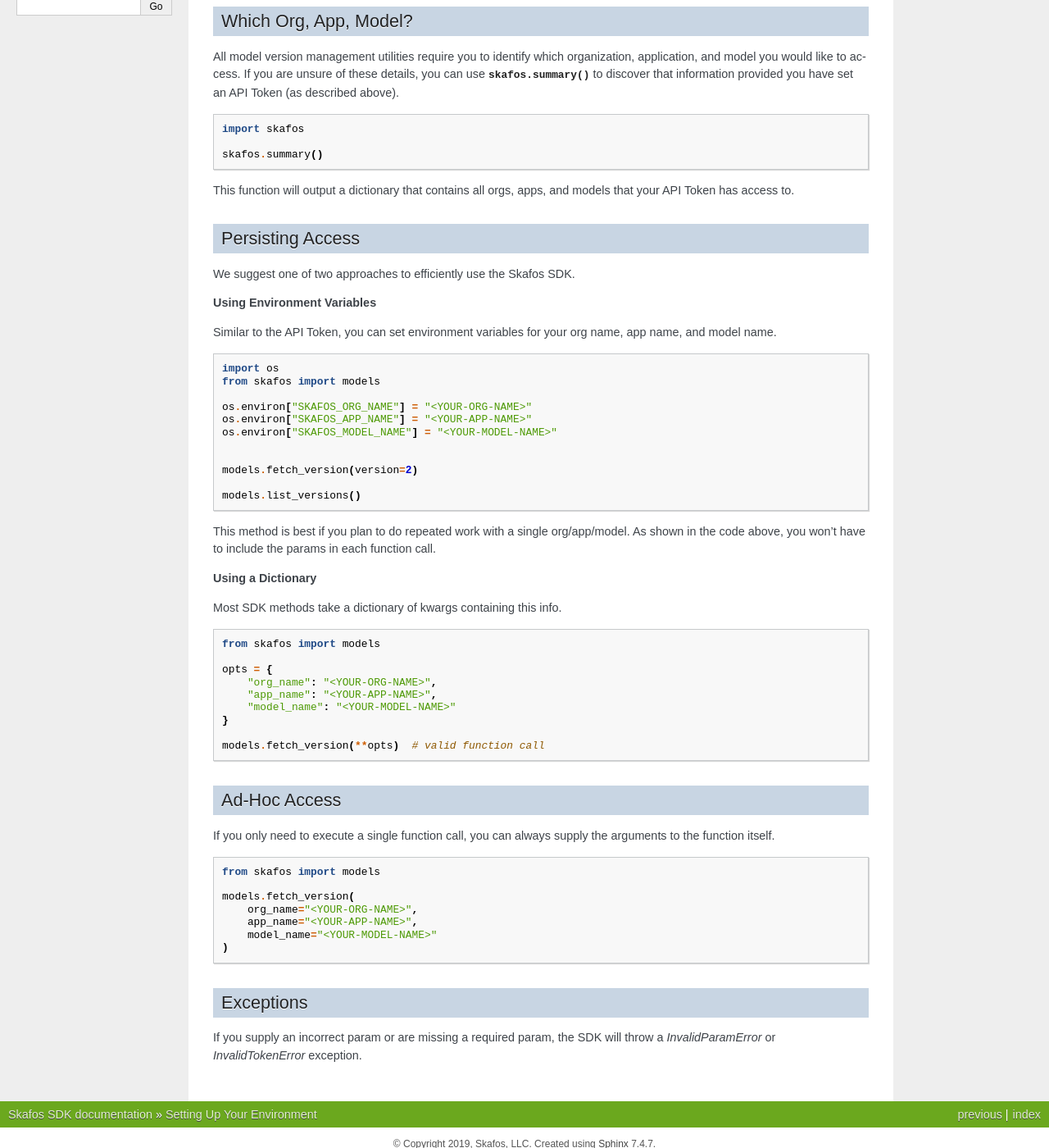
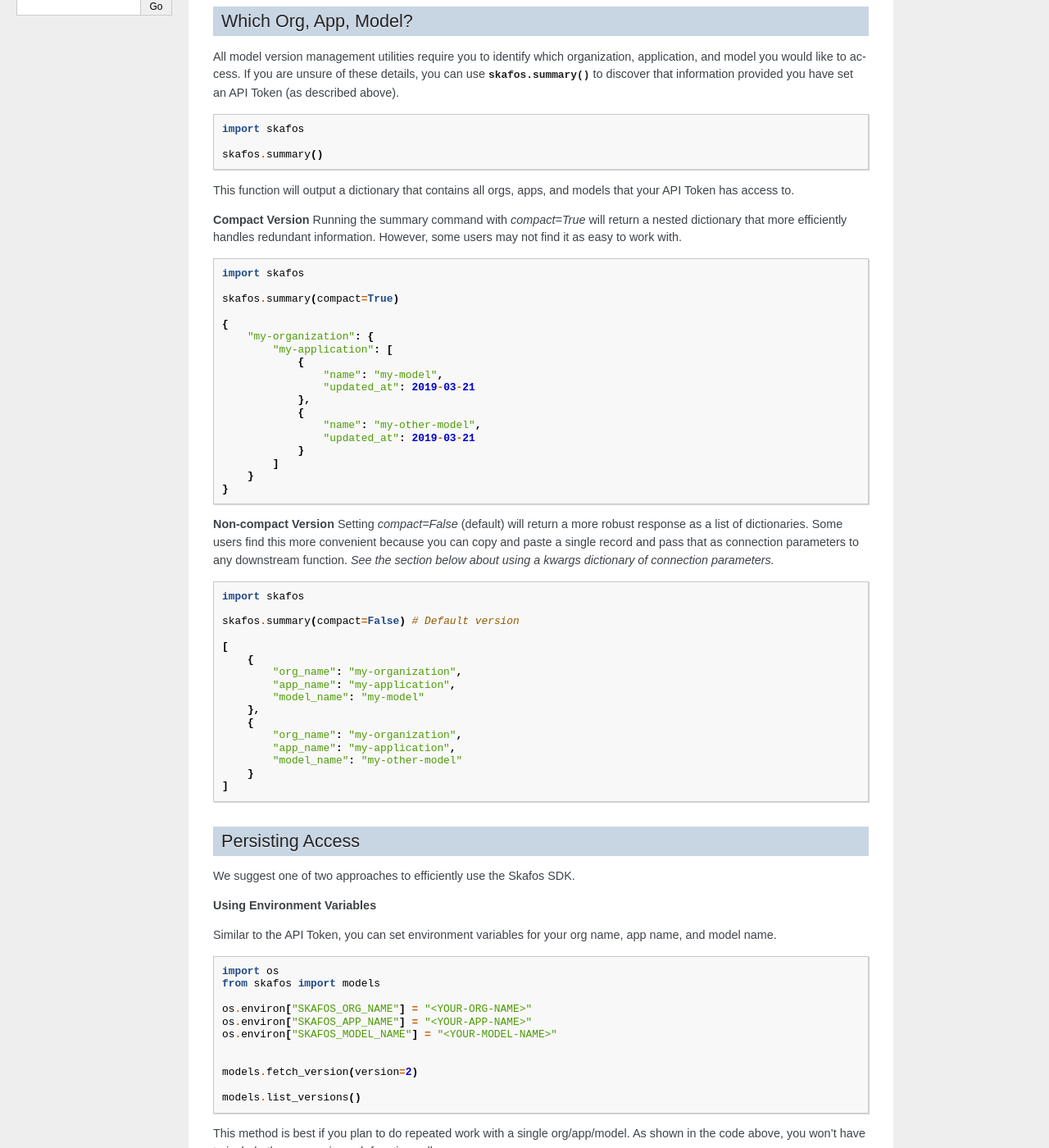
Before and after one commit to skafos/skafossdk, a Sphinx documentation site: the page built from docs/example_usage/env_setup.rst, in a window 1280 px wide and 1400 px high, scrolled down 395 px. Shown: the whole window at 82% size. Built offline with Sphinx 7.4.7, drawn with Linux system fonts in a browser that asks for light colours.

Commit message:
update docs

```diff
--- a/docs/components/model_versions.rst
+++ b/docs/components/model_versions.rst
@@ -6,4 +6,4 @@
 
 .. note:: Do not get confused! A model version refers to a specific instance of a model (with the same :attr:`model_name`).
 
-Each model version has a generated :attr:`version` number that you should use to identify it.
+Each model version has a generated :attr:`version` number (monotonically increasing integer) that you should use to identify it.
--- a/docs/example_usage/env_setup.rst
+++ b/docs/example_usage/env_setup.rst
@@ -32,6 +32,54 @@
 
 This function will output a dictionary that contains all orgs, apps, and models that your API Token has access to.
 
+**Compact Version**
+Running the summary command with `compact=True` will return a nested dictionary that more efficiently
+handles redundant information. However, some users may not find it as easy to work with.
+
+.. sourcecode:: python
+
+   import skafos
+
+   skafos.summary(compact=True)
+
+   {
+       "my-organization": {
+           "my-application": [
+               {
+                   "name": "my-model",
+                   "updated_at": 2019-03-21
+               },
+               {
+                   "name": "my-other-model",
+                   "updated_at": 2019-03-21
+               }
+           ]
+       }
+   }
+
+**Non-compact Version**
+Setting `compact=False` (default) will return a more robust response as a list of dictionaries. Some users find
+this more convenient because you can copy and paste a single record and pass that as connection parameters to any downstream function.
+*See the section below about using a kwargs dictionary of connection parameters.*
+
+.. sourcecode:: python
+
+   import skafos
+
+   skafos.summary(compact=False) # Default version
+
+   [
+       {
+           "org_name": "my-organization",
+           "app_name": "my-application",
+           "model_name": "my-model"
+       },
+       {
+           "org_name": "my-organization",
+           "app_name": "my-application",
+           "model_name": "my-other-model"
+       }
+   ]
 
 Persisting Access
 =================
--- a/docs/install.rst
+++ b/docs/install.rst
@@ -23,4 +23,4 @@
    skafos.get_version()
 
 
-.. warning:: The Skafos SDK is only compatible with Python 3.6+.
+.. warning:: The Skafos SDK is only compatible with Python 3+.
```
